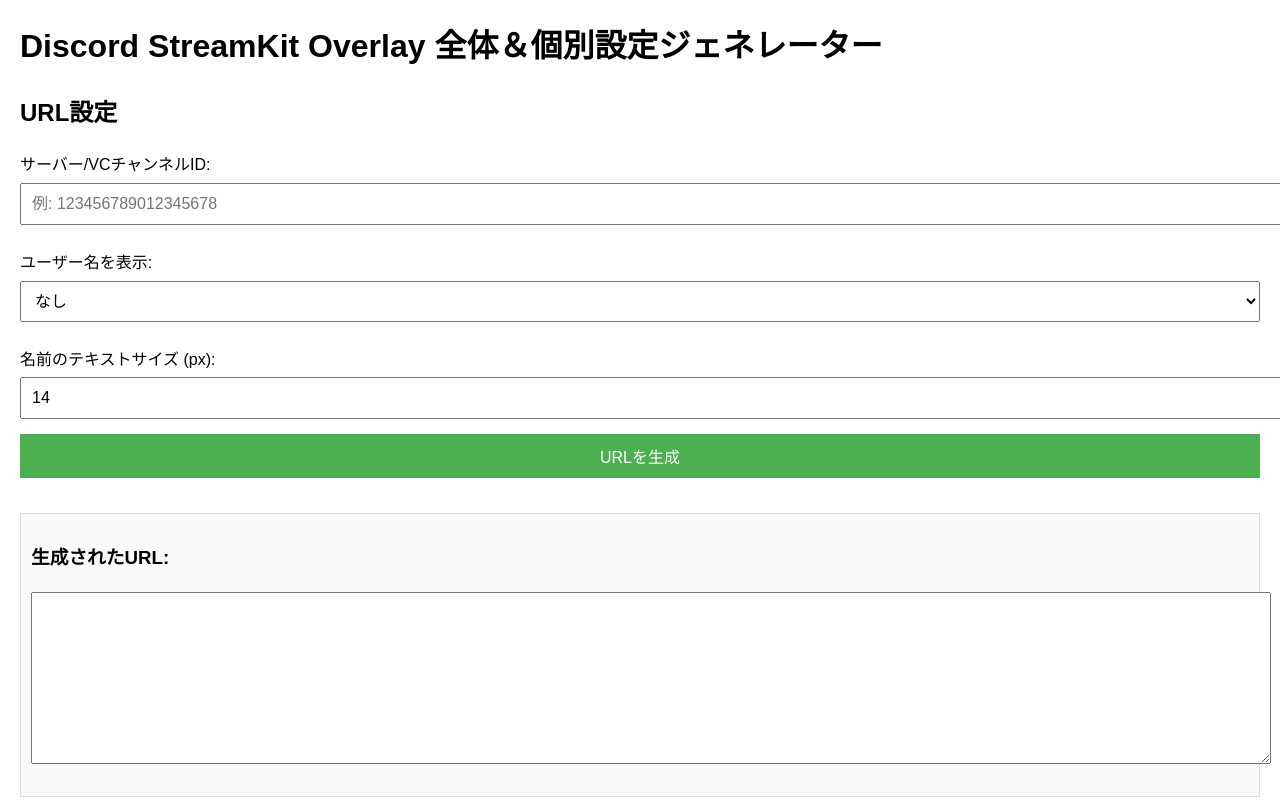
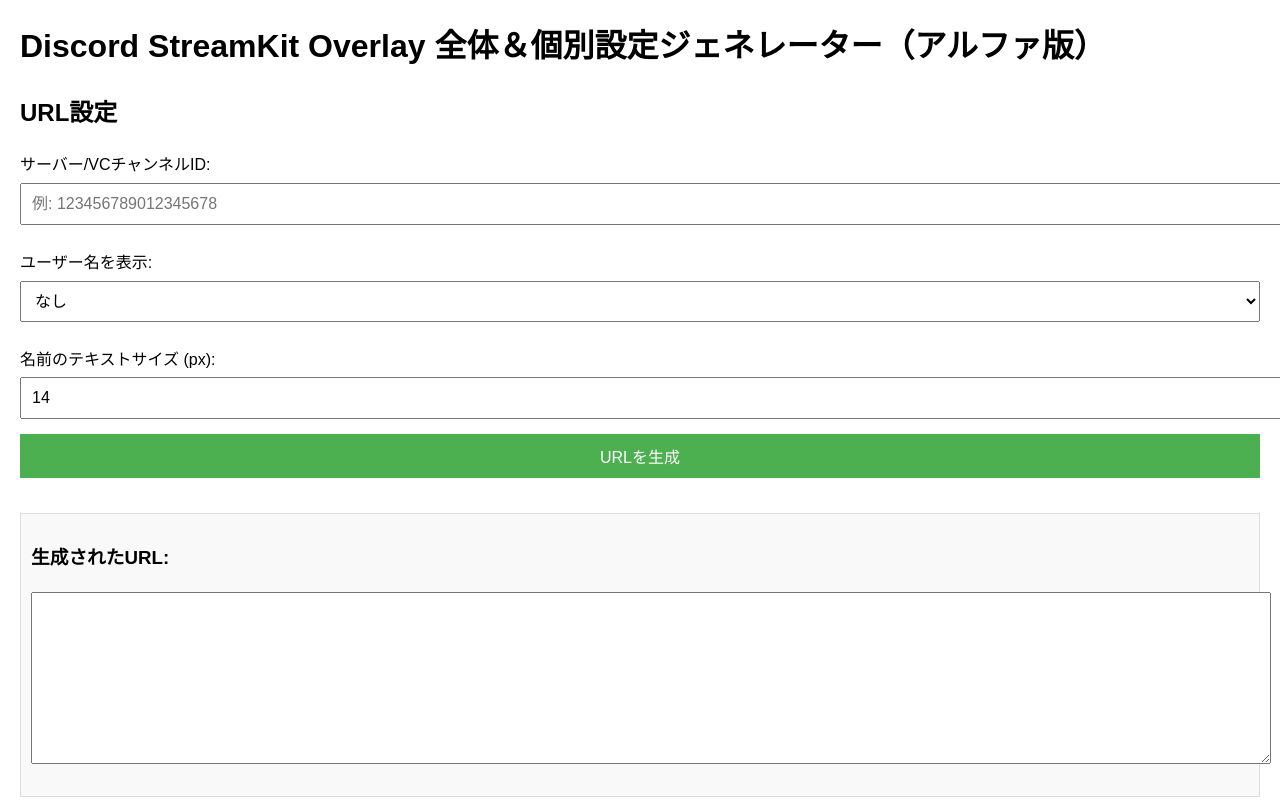
Before and after one commit to DozleNewgame/obs_discord_css, a plain HTML site: page index.html in a window 1280 px wide. Shown: the top 800 px of the page. Drawn offline with Linux system fonts and the light colour scheme.

Commit message:
Update index.html

```diff
--- a/index.html
+++ b/index.html
@@ -54,7 +54,7 @@
   </style>
 </head>
 <body>
-  <h1>Discord StreamKit Overlay 全体＆個別設定ジェネレーター</h1>
+  <h1>Discord StreamKit Overlay 全体＆個別設定ジェネレーター（アルファ版）</h1>
 
   <!-- URL設定フォーム -->
   <h2>URL設定</h2>
```
